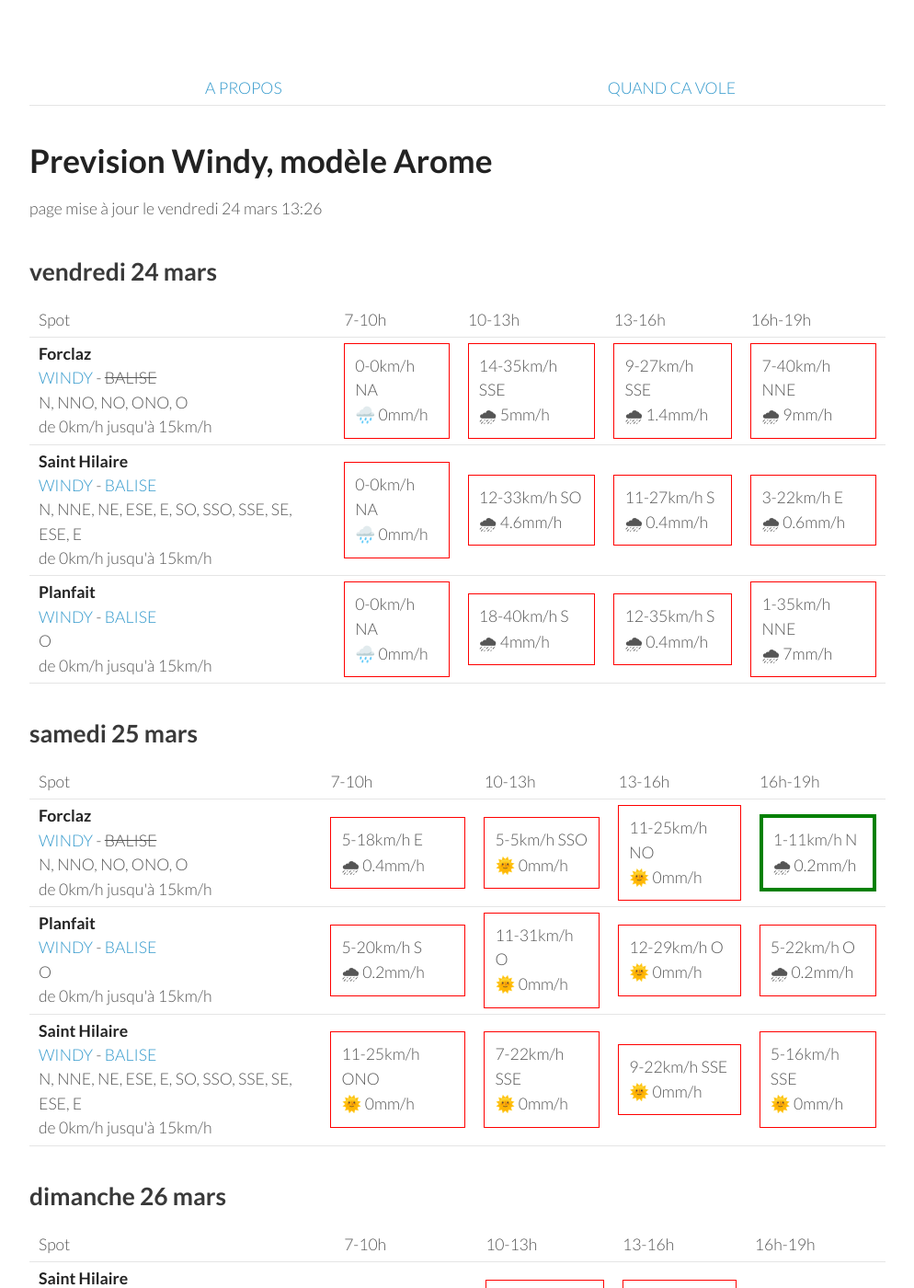
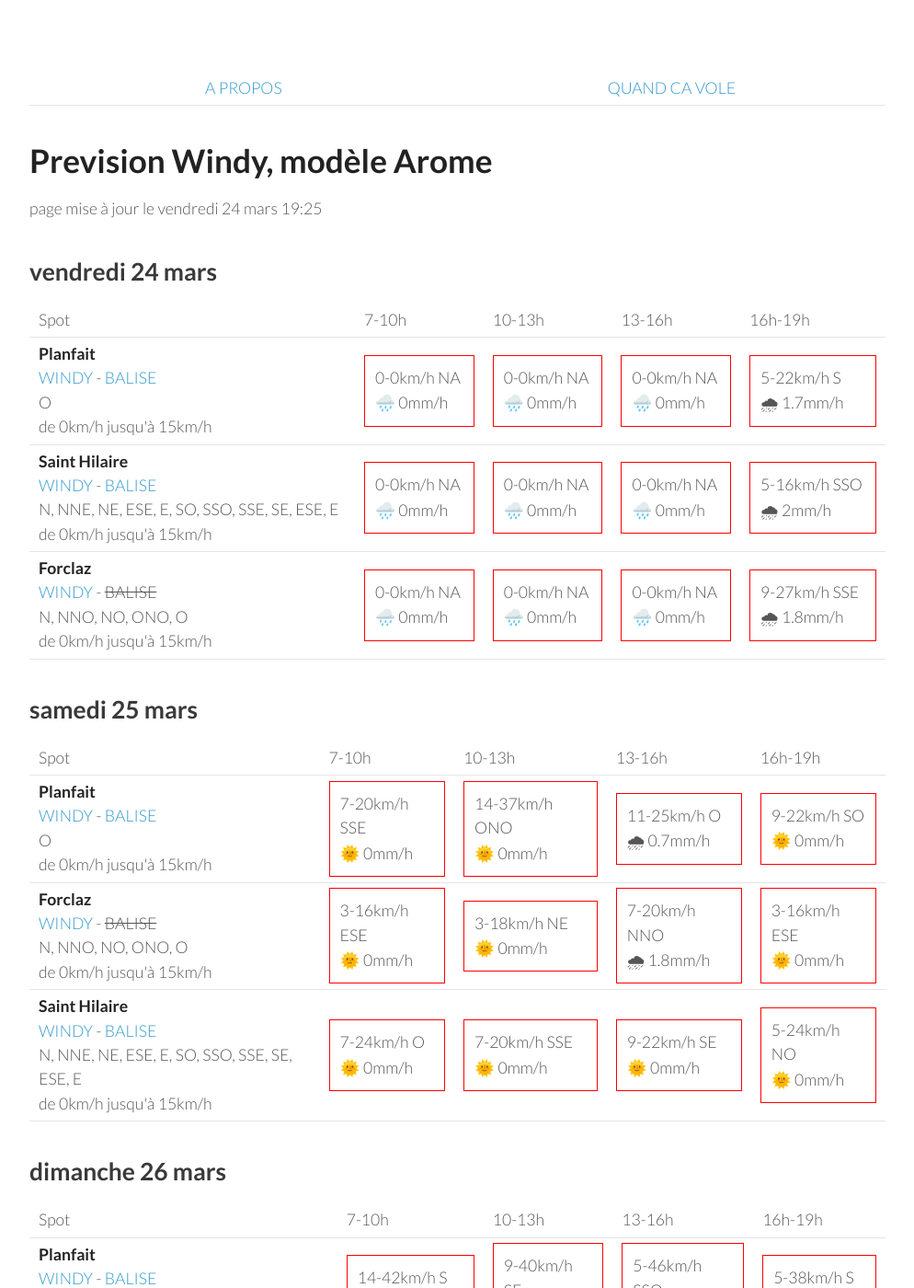
Before and after one commit to parapente-dans-le-nord/parapente-dans-le-nord.github.io, a Jekyll site: the page built from alpes_nord.markdown, in a window 1280 px wide and 1400 px high. Shown: the whole window at 92% size, without its empty margins (26-1020 px from the left). Built offline with Jekyll 4.4.1, drawn with Linux system fonts in a browser that asks for light colours; some of the changed text lies outside the part shown.

Commit message:
update index.markdown

```diff
--- a/alpes_nord.markdown
+++ b/alpes_nord.markdown
@@ -7,7 +7,7 @@ title:  "Tous les spots"
 {: .links}
 
 # Prevision Windy, modèle Arome
-page mise à jour le vendredi 24 mars 13:26
+page mise à jour le vendredi 24 mars 19:25
 
 ## vendredi 24 mars
 
@@ -22,30 +22,30 @@ page mise à jour le vendredi 24 mars 13:26
       <td>16h-19h</td>
     </tr>
 <tr>
-        <td><strong>Forclaz</strong><br><a href="https://windy.com/45.814/6.247?45.375,6.246,8,m:eVwaglz">WINDY</a> - <span class="no-balise"> BALISE </span><br> <span class="vent-favorable">N, NNO, NO, ONO, O</span><br><span class="force-vent">de 0km/h jusqu'à 15km/h</span> </td>
+        <td><strong>Planfait</strong><br><a href="https://windy.com/45.853/6.223?45.415,6.223,8">WINDY</a> - <span class=""><a href="https://www.openwindmap.org/PP496">BALISE</a> </span><br> <span class="vent-favorable">O</span><br><span class="force-vent">de 0km/h jusqu'à 15km/h</span> </td>
 
             <td><div class="not-flyable"><p>0-0km/h NA</p><p>🌧️ 0mm/h</p></div></td>
-            <td><div class="not-flyable"><p>14-35km/h SSE</p><p>🌧 5mm/h</p></div></td>
-            <td><div class="not-flyable"><p>9-27km/h SSE</p><p>🌧 1.4mm/h</p></div></td>
-            <td><div class="not-flyable"><p>7-40km/h NNE</p><p>🌧 9mm/h</p></div></td>
+            <td><div class="not-flyable"><p>0-0km/h NA</p><p>🌧️ 0mm/h</p></div></td>
+            <td><div class="not-flyable"><p>0-0km/h NA</p><p>🌧️ 0mm/h</p></div></td>
+            <td><div class="not-flyable"><p>5-22km/h S</p><p>🌧 1.7mm/h</p></div></td>
 
     </tr>
 <tr>
         <td><strong>Saint Hilaire</strong><br><a href="https://windy.com/45.307/5.888?45.087,5.889,9,m:eUFagkX">WINDY</a> - <span class=""><a href="http://www.balisemeteo.com/balise.php?idBalise=61">BALISE</a> </span><br> <span class="vent-favorable">N, NNE, NE, ESE, E, SO, SSO, SSE, SE, ESE, E</span><br><span class="force-vent">de 0km/h jusqu'à 15km/h</span> </td>
 
             <td><div class="not-flyable"><p>0-0km/h NA</p><p>🌧️ 0mm/h</p></div></td>
-            <td><div class="not-flyable"><p>12-33km/h SO</p><p>🌧 4.6mm/h</p></div></td>
-            <td><div class="not-flyable"><p>11-27km/h S</p><p>🌧 0.4mm/h</p></div></td>
-            <td><div class="not-flyable"><p>3-22km/h E</p><p>🌧 0.6mm/h</p></div></td>
+            <td><div class="not-flyable"><p>0-0km/h NA</p><p>🌧️ 0mm/h</p></div></td>
+            <td><div class="not-flyable"><p>0-0km/h NA</p><p>🌧️ 0mm/h</p></div></td>
+            <td><div class="not-flyable"><p>5-16km/h SSO</p><p>🌧 2mm/h</p></div></td>
 
     </tr>
 <tr>
-        <td><strong>Planfait</strong><br><a href="https://windy.com/45.853/6.223?45.415,6.223,8">WINDY</a> - <span class=""><a href="https://www.openwindmap.org/PP496">BALISE</a> </span><br> <span class="vent-favorable">O</span><br><span class="force-vent">de 0km/h jusqu'à 15km/h</span> </td>
+        <td><strong>Forclaz</strong><br><a href="https://windy.com/45.814/6.247?45.375,6.246,8,m:eVwaglz">WINDY</a> - <span class="no-balise"> BALISE </span><br> <span class="vent-favorable">N, NNO, NO, ONO, O</span><br><span class="force-vent">de 0km/h jusqu'à 15km/h</span> </td>
 
             <td><div class="not-flyable"><p>0-0km/h NA</p><p>🌧️ 0mm/h</p></div></td>
-            <td><div class="not-flyable"><p>18-40km/h S</p><p>🌧 4mm/h</p></div></td>
-            <td><div class="not-flyable"><p>12-35km/h S</p><p>🌧 0.4mm/h</p></div></td>
-            <td><div class="not-flyable"><p>1-35km/h NNE</p><p>🌧 7mm/h</p></div></td>
+            <td><div class="not-flyable"><p>0-0km/h NA</p><p>🌧️ 0mm/h</p></div></td>
+            <td><div class="not-flyable"><p>0-0km/h NA</p><p>🌧️ 0mm/h</p></div></td>
+            <td><div class="not-flyable"><p>9-27km/h SSE</p><p>🌧 1.8mm/h</p></div></td>
 
     </tr>
 
@@ -65,32 +65,32 @@ page mise à jour le vendredi 24 mars 13:26
       <td>16h-19h</td>
     </tr>
 <tr>
-        <td><strong>Forclaz</strong><br><a href="https://windy.com/45.814/6.247?45.375,6.246,8,m:eVwaglz">WINDY</a> - <span class="no-balise"> BALISE </span><br> <span class="vent-favorable">N, NNO, NO, ONO, O</span><br><span class="force-vent">de 0km/h jusqu'à 15km/h</span> </td>
+        <td><strong>Planfait</strong><br><a href="https://windy.com/45.853/6.223?45.415,6.223,8">WINDY</a> - <span class=""><a href="https://www.openwindmap.org/PP496">BALISE</a> </span><br> <span class="vent-favorable">O</span><br><span class="force-vent">de 0km/h jusqu'à 15km/h</span> </td>
 
-            <td><div class="not-flyable"><p>5-18km/h E</p><p>🌧 0.4mm/h</p></div></td>
-            <td><div class="not-flyable"><p>5-5km/h SSO</p><p>🌞 0mm/h</p></div></td>
-            <td><div class="not-flyable"><p>11-25km/h NO</p><p>🌞 0mm/h</p></div></td>
-            <td><div class="flyable"><p>1-11km/h N</p><p>🌧 0.2mm/h</p></div></td>
+            <td><div class="not-flyable"><p>7-20km/h SSE</p><p>🌞 0mm/h</p></div></td>
+            <td><div class="not-flyable"><p>14-37km/h ONO</p><p>🌞 0mm/h</p></div></td>
+            <td><div class="not-flyable"><p>11-25km/h O</p><p>🌧 0.7mm/h</p></div></td>
+            <td><div class="not-flyable"><p>9-22km/h SO</p><p>🌞 0mm/h</p></div></td>
 
 
     </tr>
 <tr>
-        <td><strong>Planfait</strong><br><a href="https://windy.com/45.853/6.223?45.415,6.223,8">WINDY</a> - <span class=""><a href="https://www.openwindmap.org/PP496">BALISE</a> </span><br> <span class="vent-favorable">O</span><br><span class="force-vent">de 0km/h jusqu'à 15km/h</span> </td>
+        <td><strong>Forclaz</strong><br><a href="https://windy.com/45.814/6.247?45.375,6.246,8,m:eVwaglz">WINDY</a> - <span class="no-balise"> BALISE </span><br> <span class="vent-favorable">N, NNO, NO, ONO, O</span><br><span class="force-vent">de 0km/h jusqu'à 15km/h</span> </td>
 
-            <td><div class="not-flyable"><p>5-20km/h S</p><p>🌧 0.2mm/h</p></div></td>
-            <td><div class="not-flyable"><p>11-31km/h O</p><p>🌞 0mm/h</p></div></td>
-            <td><div class="not-flyable"><p>12-29km/h O</p><p>🌞 0mm/h</p></div></td>
-            <td><div class="not-flyable"><p>5-22km/h O</p><p>🌧 0.2mm/h</p></div></td>
+            <td><div class="not-flyable"><p>3-16km/h ESE</p><p>🌞 0mm/h</p></div></td>
+            <td><div class="not-flyable"><p>3-18km/h NE</p><p>🌞 0mm/h</p></div></td>
+            <td><div class="not-flyable"><p>7-20km/h NNO</p><p>🌧 1.8mm/h</p></div></td>
+            <td><div class="not-flyable"><p>3-16km/h ESE</p><p>🌞 0mm/h</p></div></td>
 
 
     </tr>
 <tr>
         <td><strong>Saint Hilaire</strong><br><a href="https://windy.com/45.307/5.888?45.087,5.889,9,m:eUFagkX">WINDY</a> - <span class=""><a href="http://www.balisemeteo.com/balise.php?idBalise=61">BALISE</a> </span><br> <span class="vent-favorable">N, NNE, NE, ESE, E, SO, SSO, SSE, SE, ESE, E</span><br><span class="force-vent">de 0km/h jusqu'à 15km/h</span> </td>
 
-            <td><div class="not-flyable"><p>11-25km/h ONO</p><p>🌞 0mm/h</p></div></td>
-            <td><div class="not-flyable"><p>7-22km/h SSE</p><p>🌞 0mm/h</p></div></td>
-            <td><div class="not-flyable"><p>9-22km/h SSE</p><p>🌞 0mm/h</p></div></td>
-            <td><div class="not-flyable"><p>5-16km/h SSE</p><p>🌞 0mm/h</p></div></td>
+            <td><div class="not-flyable"><p>7-24km/h O</p><p>🌞 0mm/h</p></div></td>
+            <td><div class="not-flyable"><p>7-20km/h SSE</p><p>🌞 0mm/h</p></div></td>
+            <td><div class="not-flyable"><p>9-22km/h SE</p><p>🌞 0mm/h</p></div></td>
+            <td><div class="not-flyable"><p>5-24km/h NO</p><p>🌞 0mm/h</p></div></td>
 
 
     </tr>
@@ -111,32 +111,32 @@ page mise à jour le vendredi 24 mars 13:26
       <td>16h-19h</td>
     </tr>
 <tr>
-        <td><strong>Saint Hilaire</strong><br><a href="https://windy.com/45.307/5.888?45.087,5.889,9,m:eUFagkX">WINDY</a> - <span class=""><a href="http://www.balisemeteo.com/balise.php?idBalise=61">BALISE</a> </span><br> <span class="vent-favorable">N, NNE, NE, ESE, E, SO, SSO, SSE, SE, ESE, E</span><br><span class="force-vent">de 0km/h jusqu'à 15km/h</span> </td>
-
-            <td><div class="not-flyable"><p>5-50km/h S</p><p>🌧 0.9mm/h</p></div></td>
-            <td><div class="not-flyable"><p>5-50km/h SSE</p><p>🌧 2.1mm/h</p></div></td>
-            <td><div class="not-flyable"><p>5-51km/h SO</p><p>🌧 0.3mm/h</p></div></td>
-            <td><div class="not-flyable"><p>3-51km/h SO</p><p>🌧 2mm/h</p></div></td>
-
-
-    </tr>
-<tr>
         <td><strong>Planfait</strong><br><a href="https://windy.com/45.853/6.223?45.415,6.223,8">WINDY</a> - <span class=""><a href="https://www.openwindmap.org/PP496">BALISE</a> </span><br> <span class="vent-favorable">O</span><br><span class="force-vent">de 0km/h jusqu'à 15km/h</span> </td>
 
-            <td><div class="not-flyable"><p>1-38km/h ESE</p><p>🌧 1.1mm/h</p></div></td>
-            <td><div class="not-flyable"><p>5-42km/h SE</p><p>🌧 3.2mm/h</p></div></td>
-            <td><div class="not-flyable"><p>7-44km/h S</p><p>🌧 2.2mm/h</p></div></td>
-            <td><div class="not-flyable"><p>5-40km/h SSO</p><p>🌧 3.5mm/h</p></div></td>
+            <td><div class="not-flyable"><p>14-42km/h S</p><p>🌧 0.7mm/h</p></div></td>
+            <td><div class="not-flyable"><p>9-40km/h SE</p><p>🌧 5mm/h</p></div></td>
+            <td><div class="not-flyable"><p>5-46km/h SSO</p><p>🌧 2.9mm/h</p></div></td>
+            <td><div class="not-flyable"><p>5-38km/h S</p><p>🌧 3.4mm/h</p></div></td>
 
 
     </tr>
 <tr>
         <td><strong>Forclaz</strong><br><a href="https://windy.com/45.814/6.247?45.375,6.246,8,m:eVwaglz">WINDY</a> - <span class="no-balise"> BALISE </span><br> <span class="vent-favorable">N, NNO, NO, ONO, O</span><br><span class="force-vent">de 0km/h jusqu'à 15km/h</span> </td>
 
-            <td><div class="not-flyable"><p>1-37km/h ENE</p><p>🌧 1.4mm/h</p></div></td>
-            <td><div class="not-flyable"><p>3-44km/h SE</p><p>🌧 3.6mm/h</p></div></td>
-            <td><div class="not-flyable"><p>5-42km/h S</p><p>🌧 2.2mm/h</p></div></td>
-            <td><div class="not-flyable"><p>5-38km/h SO</p><p>🌧 3.6mm/h</p></div></td>
+            <td><div class="not-flyable"><p>14-33km/h SSE</p><p>🌧 0.9mm/h</p></div></td>
+            <td><div class="not-flyable"><p>7-40km/h SE</p><p>🌧 6mm/h</p></div></td>
+            <td><div class="not-flyable"><p>5-46km/h SSO</p><p>🌧 3.1mm/h</p></div></td>
+            <td><div class="not-flyable"><p>3-38km/h S</p><p>🌧 2.9mm/h</p></div></td>
+
+
+    </tr>
+<tr>
+        <td><strong>Saint Hilaire</strong><br><a href="https://windy.com/45.307/5.888?45.087,5.889,9,m:eUFagkX">WINDY</a> - <span class=""><a href="http://www.balisemeteo.com/balise.php?idBalise=61">BALISE</a> </span><br> <span class="vent-favorable">N, NNE, NE, ESE, E, SO, SSO, SSE, SE, ESE, E</span><br><span class="force-vent">de 0km/h jusqu'à 15km/h</span> </td>
+
+            <td><div class="not-flyable"><p>11-27km/h SO</p><p>🌧 0.9mm/h</p></div></td>
+            <td><div class="not-flyable"><p>5-51km/h S</p><p>🌧 2.5mm/h</p></div></td>
+            <td><div class="not-flyable"><p>5-53km/h SSE</p><p>🌧 1.3mm/h</p></div></td>
+            <td><div class="not-flyable"><p>5-51km/h SO</p><p>🌧 2mm/h</p></div></td>
 
 
     </tr>
@@ -159,30 +159,30 @@ page mise à jour le vendredi 24 mars 13:26
 <tr>
         <td><strong>Planfait</strong><br><a href="https://windy.com/45.853/6.223?45.415,6.223,8">WINDY</a> - <span class=""><a href="https://www.openwindmap.org/PP496">BALISE</a> </span><br> <span class="vent-favorable">O</span><br><span class="force-vent">de 0km/h jusqu'à 15km/h</span> </td>
 
-            <td><div class="not-flyable"><p>1-29km/h SO</p><p>🌧 2mm/h</p></div></td>
-            <td><div class="not-flyable"><p>5-27km/h ONO</p><p>🌧 0.7mm/h</p></div></td>
-            <td><div class="not-flyable"><p>9-44km/h NO</p><p>🌧 2mm/h</p></div></td>
-            <td><div class="not-flyable"><p>11-48km/h NNO</p><p>🌧 2mm/h</p></div></td>
+            <td><div class="not-flyable"><p>3-37km/h O</p><p>🌧 2mm/h</p></div></td>
+            <td><div class="not-flyable"><p>5-27km/h O</p><p>🌧 1mm/h</p></div></td>
+            <td><div class="not-flyable"><p>7-40km/h NNO</p><p>🌧 2.2mm/h</p></div></td>
+            <td><div class="not-flyable"><p>11-46km/h NNO</p><p>🌧 1mm/h</p></div></td>
+
+
+    </tr>
+<tr>
+        <td><strong>Saint Hilaire</strong><br><a href="https://windy.com/45.307/5.888?45.087,5.889,9,m:eUFagkX">WINDY</a> - <span class=""><a href="http://www.balisemeteo.com/balise.php?idBalise=61">BALISE</a> </span><br> <span class="vent-favorable">N, NNE, NE, ESE, E, SO, SSO, SSE, SE, ESE, E</span><br><span class="force-vent">de 0km/h jusqu'à 15km/h</span> </td>
+
+            <td><div class="not-flyable"><p>1-44km/h NNE</p><p>🌧 5mm/h</p></div></td>
+            <td><div class="not-flyable"><p>3-37km/h NO</p><p>🌧 1mm/h</p></div></td>
+            <td><div class="not-flyable"><p>3-42km/h NO</p><p>🌧 3mm/h</p></div></td>
+            <td><div class="not-flyable"><p>7-51km/h NNO</p><p>🌧 2.3mm/h</p></div></td>
 
 
     </tr>
 <tr>
         <td><strong>Forclaz</strong><br><a href="https://windy.com/45.814/6.247?45.375,6.246,8,m:eVwaglz">WINDY</a> - <span class="no-balise"> BALISE </span><br> <span class="vent-favorable">N, NNO, NO, ONO, O</span><br><span class="force-vent">de 0km/h jusqu'à 15km/h</span> </td>
 
-            <td><div class="not-flyable"><p>1-33km/h OSO</p><p>🌧 2mm/h</p></div></td>
-            <td><div class="not-flyable"><p>5-29km/h ONO</p><p>🌧 0.6mm/h</p></div></td>
-            <td><div class="not-flyable"><p>9-46km/h NO</p><p>🌧 1.8mm/h</p></div></td>
-            <td><div class="not-flyable"><p>11-50km/h NNO</p><p>🌧 1mm/h</p></div></td>
-
-
-    </tr>
-<tr>
-        <td><strong>Saint Hilaire</strong><br><a href="https://windy.com/45.307/5.888?45.087,5.889,9,m:eUFagkX">WINDY</a> - <span class=""><a href="http://www.balisemeteo.com/balise.php?idBalise=61">BALISE</a> </span><br> <span class="vent-favorable">N, NNE, NE, ESE, E, SO, SSO, SSE, SE, ESE, E</span><br><span class="force-vent">de 0km/h jusqu'à 15km/h</span> </td>
-
-            <td><div class="not-flyable"><p>3-40km/h NE</p><p>🌧 4mm/h</p></div></td>
-            <td><div class="not-flyable"><p>3-40km/h NO</p><p>🌧 0.7mm/h</p></div></td>
-            <td><div class="not-flyable"><p>3-44km/h NO</p><p>🌧 4mm/h</p></div></td>
-            <td><div class="not-flyable"><p>7-50km/h NNO</p><p>🌧 3mm/h</p></div></td>
+            <td><div class="not-flyable"><p>3-37km/h O</p><p>🌧 2.9mm/h</p></div></td>
+            <td><div class="not-flyable"><p>5-29km/h O</p><p>🌧 1mm/h</p></div></td>
+            <td><div class="not-flyable"><p>7-40km/h NO</p><p>🌧 2.4mm/h</p></div></td>
+            <td><div class="not-flyable"><p>9-46km/h NNO</p><p>🌧 1mm/h</p></div></td>
 
 
     </tr>
```
